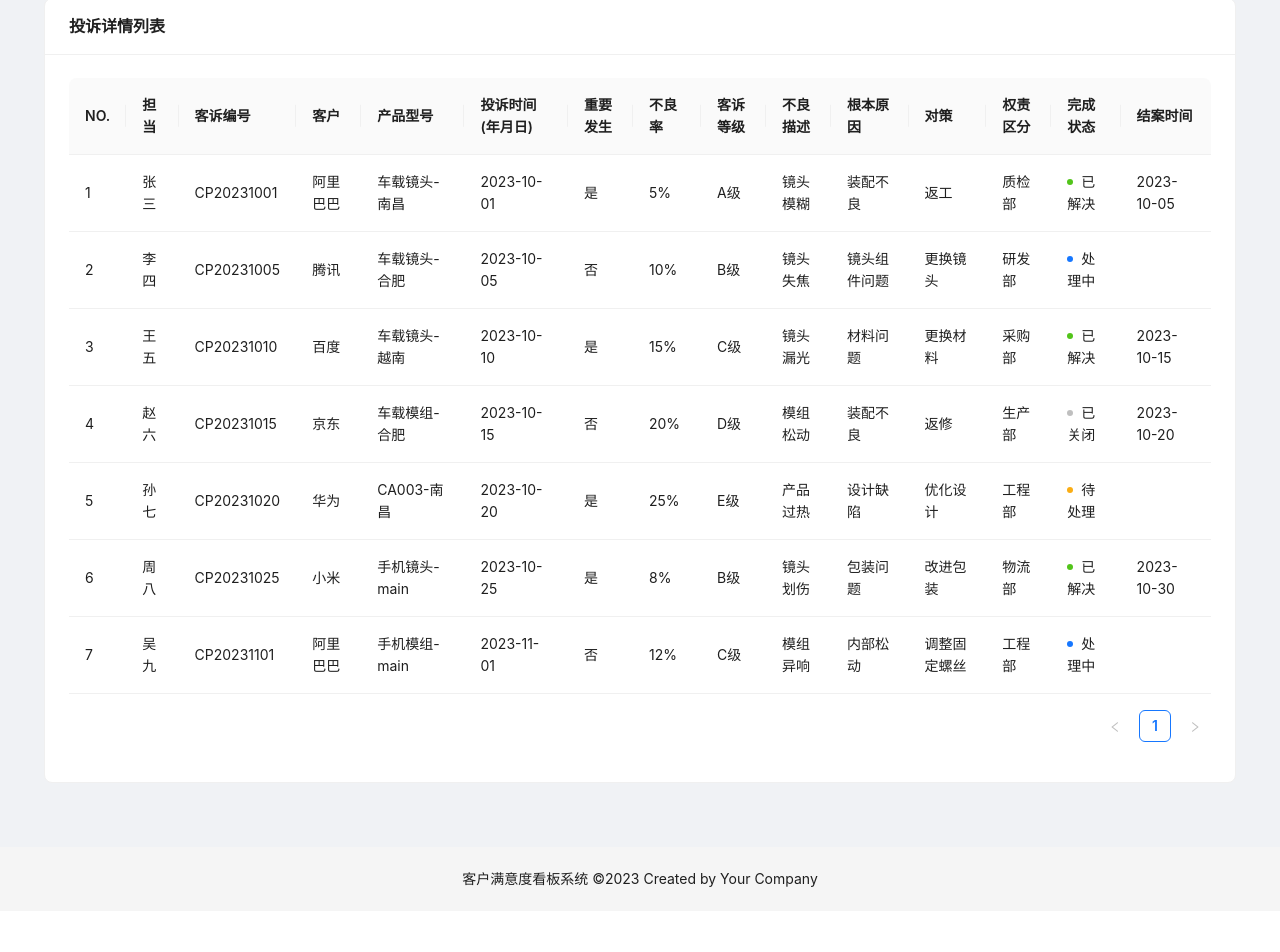
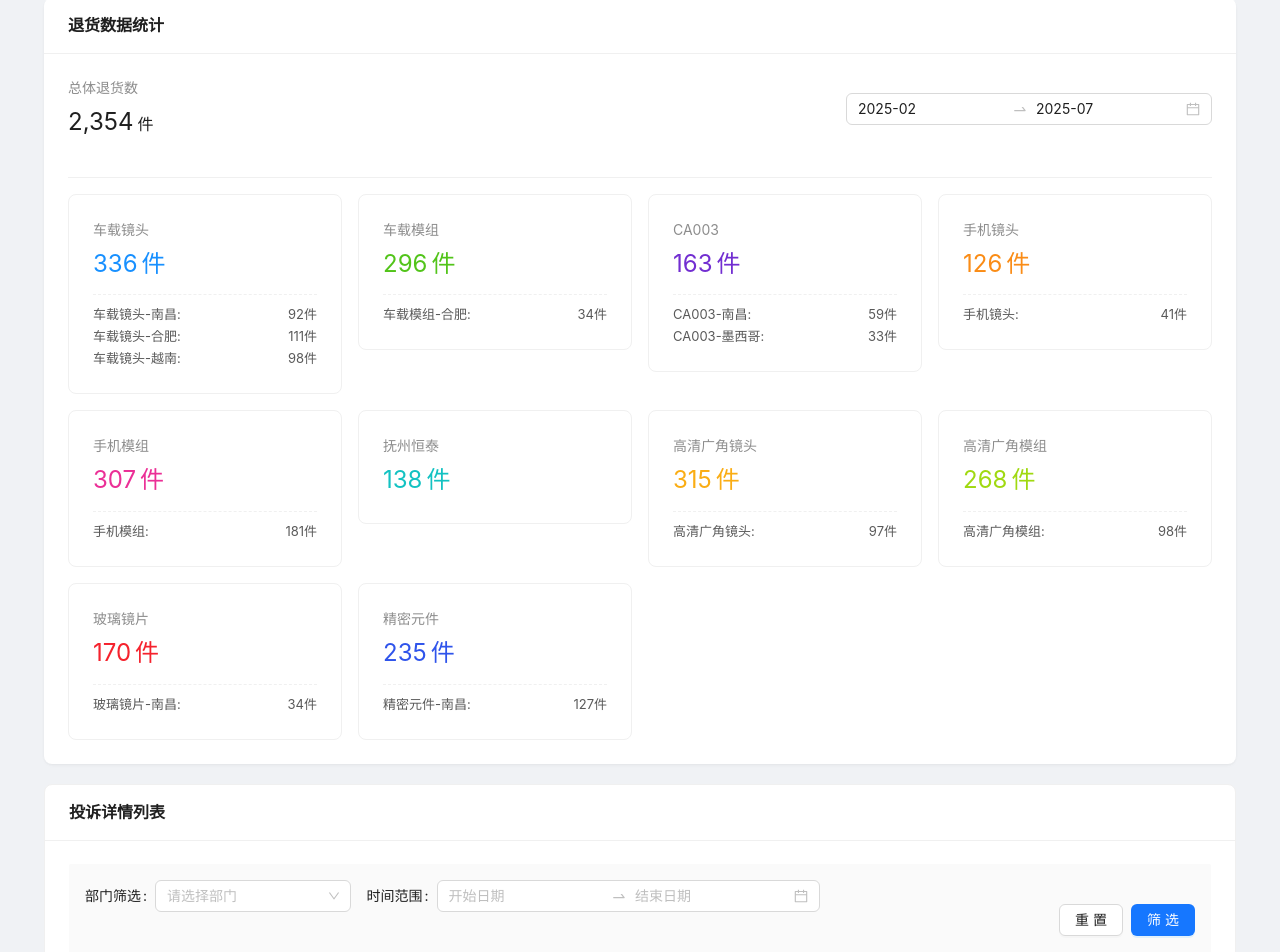
Before and after one commit to spiderHai/satisfacton, a Vue app: page / in a window 1280 px wide. Shown: the part 1538-2490 px from the top of the page. Before the commit the page ends 2449 px from the top, so only its background shows below. Built offline with nearby package versions, Linux system fonts and the light colour scheme.

Commit message:
feat: init

```diff
--- a/src/components/ComplaintDetailTable.vue
+++ b/src/components/ComplaintDetailTable.vue
@@ -1,7 +1,48 @@
 <template>
+  <!-- 添加部门和时间选择器 -->
+  <div class="filter-container">
+    <a-row :gutter="16" style="margin-bottom: 16px">
+      <a-col :xs="24" :sm="12" :md="8" :lg="6">
+        <a-form-item label="部门筛选">
+          <a-tree-select
+            v-model:value="selectedDepartment"
+            style="width: 100%"
+            :dropdown-style="{ maxHeight: '400px', overflow: 'auto' }"
+            :tree-data="departmentOptions"
+            placeholder="请选择部门"
+            allow-clear
+            tree-default-expand-all
+            @change="handleFilter"
+          />
+        </a-form-item>
+      </a-col>
+      <a-col :xs="24" :sm="12" :md="12" :lg="10">
+        <a-form-item label="时间范围">
+          <a-range-picker
+            v-model:value="dateRange"
+            format="YYYY-MM-DD"
+            :placeholder="['开始日期', '结束日期']"
+            @change="handleFilter"
+            style="width: 100%"
+          />
+        </a-form-item>
+      </a-col>
+      <a-col
+        :xs="24"
+        :sm="24"
+        :md="4"
+        :lg="8"
+        style="text-align: right; align-self: flex-end"
+      >
+        <a-button style="margin-right: 8px" @click="resetFilter">重置</a-button>
+        <a-button type="primary" @click="handleFilter">筛选</a-button>
+      </a-col>
+    </a-row>
+  </div>
+
   <a-table
     :columns="columns"
-    :data-source="data"
+    :data-source="filteredData"
     :pagination="{ pageSize: 10 }"
     :scroll="{ x: 1000 }"
   >
@@ -24,13 +65,75 @@
 </template>
 
 <script setup lang="ts">
-import { defineProps, defineEmits } from "vue";
+import { defineProps, defineEmits, ref, computed } from "vue";
+import dayjs, { Dayjs } from "dayjs";
 
 const props = defineProps<{
   columns: any[];
   data: any[];
+  departmentOptions?: any[];
 }>();
-const emit = defineEmits(["view-detail"]);
+
+const emit = defineEmits(["view-detail", "filter-change"]);
+
+// 筛选条件
+const selectedDepartment = ref<string | undefined>(undefined);
+const dateRange = ref<[Dayjs, Dayjs] | null>(null);
+
+// 过滤后的数据
+const filteredData = computed(() => {
+  let result = [...props.data];
+
+  // 部门筛选
+  if (selectedDepartment.value) {
+    result = result.filter((item) =>
+      item.productModel?.includes(getDepartmentName(selectedDepartment.value))
+    );
+  }
+
+  // 时间筛选
+  if (dateRange.value && dateRange.value[0] && dateRange.value[1]) {
+    const startDate = dateRange.value[0].format("YYYY-MM-DD");
+    const endDate = dateRange.value[1].format("YYYY-MM-DD");
+
+    result = result.filter((item) => {
+      const itemDate = item.deliveryDate;
+      return itemDate >= startDate && itemDate <= endDate;
+    });
+  }
+
+  return result;
+});
+
+// 筛选处理
+const handleFilter = () => {
+  emit("filter-change", {
+    department: selectedDepartment.value,
+    dateRange: dateRange.value,
+  });
+};
+
+// 重置筛选
+const resetFilter = () => {
+  selectedDepartment.value = undefined;
+  dateRange.value = null;
+  handleFilter();
+};
+
+// 根据部门ID获取部门名称
+const getDepartmentName = (deptId: string): string => {
+  if (!props.departmentOptions) return deptId;
+
+  for (const dept of props.departmentOptions) {
+    if (dept.value === deptId) return dept.title;
+    if (dept.children) {
+      for (const child of dept.children) {
+        if (child.value === deptId) return child.title;
+      }
+    }
+  }
+  return deptId;
+};
 
 // 投诉等级颜色
 const getComplaintLevelColor = (level: string) => {
@@ -55,3 +158,12 @@ const getStatusType = (status: string) => {
   return statusMap[status] || "default";
 };
 </script>
+
+<style scoped>
+.filter-container {
+  margin-bottom: 16px;
+  background-color: #fafafa;
+  padding: 16px;
+  border-radius: 2px;
+}
+</style>
--- a/src/components/SatisfactionDashboard.vue
+++ b/src/components/SatisfactionDashboard.vue
@@ -132,7 +132,63 @@
         </a-card>
       </a-col>
     </a-row>
-
+    <!-- 退货数据统计区 -->
+    <a-card class="returns-card" title="退货数据统计" :bordered="false">
+      <div class="returns-header">
+        <a-statistic
+          title="总体退货数"
+          :value="totalReturns"
+          style="margin-bottom: 20px"
+        >
+          <template #suffix>
+            <span style="font-size: 16px">件</span>
+          </template>
+        </a-statistic>
+        <a-range-picker
+          v-model:value="returnsDateRange"
+          format="YYYY-MM"
+          :placeholder="['开始月份', '结束月份']"
+          @change="updateReturnsData"
+          style="margin-bottom: 20px"
+        />
+      </div>
+      <a-divider style="margin: 16px 0" />
+      <a-row :gutter="[16, 16]">
+        <a-col
+          :xs="24"
+          :sm="12"
+          :md="8"
+          :lg="6"
+          v-for="dept in topDepartments"
+          :key="dept.value"
+        >
+          <a-card bordered>
+            <a-statistic
+              :title="dept.title"
+              :value="getDepartmentReturns(dept.value)"
+              :value-style="{ color: getDepartmentColor(dept.value) }"
+            >
+              <template #suffix>
+                <span>件</span>
+              </template>
+            </a-statistic>
+            <div
+              v-if="dept.children && dept.children.length > 0"
+              class="sub-dept-stats"
+            >
+              <div
+                v-for="child in dept.children"
+                :key="child.value"
+                class="sub-dept-item"
+              >
+                <span>{{ child.title }}: </span>
+                <span>{{ getSubDepartmentReturns(child.value) }}件</span>
+              </div>
+            </div>
+          </a-card>
+        </a-col>
+      </a-row>
+    </a-card>
     <!-- 投诉详情表格区 -->
     <a-card class="detail-card" title="投诉详情列表">
       <ComplaintDetailTable
@@ -155,19 +211,63 @@ import {
   departmentOptions,
   customerOptions,
   complaintData,
+  getReturnData,
+  getTotalReturnsByMonth,
+  getDepartmentReturnsByMonth,
 } from "../data/mockData";
 
 // 渲染图标
 const renderUpIcon = () => h(ArrowUpOutlined);
 const renderDownIcon = () => h(ArrowDownOutlined);
-
+const returnsDateRange = ref<[Dayjs, Dayjs]>([
+  dayjs().subtract(5, "month"),
+  dayjs(),
+]);
+const totalReturns = ref(1284);
+const departmentReturns = reactive({});
+const topDepartments = ref(departmentOptions);
 // 满意度颜色标识
 const getSatisfactionColor = (score: number) => {
   if (score >= 80) return "#52c41a";
   if (score >= 60) return "#faad14";
   return "#ff4d4f";
 };
+const updateReturnsData = () => {
+  if (!returnsDateRange.value) return;
 
+  // 计算总退货数
+  let total = 0;
+  for (let i = 0; i < topDepartments.value.length; i++) {
+    const dept = topDepartments.value[i];
+    const deptReturns = Math.floor(Math.random() * 300) + 100; // 模拟数据
+    departmentReturns[dept.value] = deptReturns;
+    total += deptReturns;
+
+    // 为子部门生成数据
+    if (dept.children && dept.children.length > 0) {
+      let subTotal = 0;
+      dept.children.forEach((child) => {
+        const childReturns = Math.floor(
+          deptReturns * (Math.random() * 0.5 + 0.1)
+        ); // 子部门占比10%-60%
+        departmentReturns[child.value] = childReturns;
+        subTotal += childReturns;
+      });
+
+      // 调整以确保子部门总和不超过父部门
+      if (subTotal > deptReturns) {
+        const ratio = deptReturns / subTotal;
+        dept.children.forEach((child) => {
+          departmentReturns[child.value] = Math.floor(
+            departmentReturns[child.value] * ratio
+          );
+        });
+      }
+    }
+  }
+
+  totalReturns.value = total;
+};
 // 投诉等级颜色
 const getComplaintLevelColor = (level: string) => {
   const colorMap: Record<string, string> = {
@@ -179,7 +279,32 @@ const getComplaintLevelColor = (level: string) => {
   };
   return colorMap[level] || "#bfbfbf";
 };
+const getDepartmentReturns = (deptValue: string) => {
+  return departmentReturns[deptValue] || 0;
+};
 
+// 获取子部门退货数
+const getSubDepartmentReturns = (deptValue: string) => {
+  return departmentReturns[deptValue] || 0;
+};
+
+// 部门颜色
+const getDepartmentColor = (deptValue: string) => {
+  const colorMap = {
+    "car-lens": "#1890ff",
+    "car-module": "#52c41a",
+    ca003: "#722ed1",
+    "mobile-lens": "#fa8c16",
+    "mobile-module": "#eb2f96",
+    "fuzhou-hengtai": "#13c2c2",
+    "hd-wide-lens": "#faad14",
+    "hd-wide-module": "#a0d911",
+    "glass-lens": "#f5222d",
+    "precision-parts": "#2f54eb",
+  };
+
+  return colorMap[deptValue] || "#1890ff";
+};
 // 状态标识
 const getStatusType = (status: string) => {
   const statusMap: Record<string, any> = {
@@ -596,7 +721,7 @@ const applyFilters = () => {
 onMounted(() => {
   initCharts();
   updateCustomerSatisfactionChart(); // 初始化客户满意度图表
-
+  updateReturnsData();
   // 窗口大小改变时重绘图表
   window.addEventListener("resize", () => {
     const charts = [
@@ -659,4 +784,31 @@ onMounted(() => {
   display: flex;
   justify-content: flex-end;
 }
+.satisfaction-dashboard {
+  padding: 20px;
+}
+.returns-card {
+  margin-bottom: 20px;
+}
+
+.returns-header {
+  display: flex;
+  justify-content: space-between;
+  align-items: center;
+  flex-wrap: wrap;
+}
+
+.sub-dept-stats {
+  margin-top: 12px;
+  border-top: 1px dashed #f0f0f0;
+  padding-top: 8px;
+}
+
+.sub-dept-item {
+  font-size: 13px;
+  color: rgba(0, 0, 0, 0.65);
+  line-height: 22px;
+  display: flex;
+  justify-content: space-between;
+}
 </style>
--- a/src/data/mockData.ts
+++ b/src/data/mockData.ts
@@ -1,3 +1,5 @@
+import dayjs, { Dayjs } from "dayjs";
+
 // 部门选项数据
 export const departmentOptions = [
   {
@@ -73,7 +75,7 @@ export const complaintData = [
     owner: "张三",
     complaintId: "CP20231001",
     customer: "阿里巴巴",
-    productModel: "车载镜头-南昌",
+    productModel: "aa",
     deliveryDate: "2023-10-01",
     importantOccur: "是",
     defectRate: "5%",
@@ -92,7 +94,7 @@ export const complaintData = [
     owner: "李四",
     complaintId: "CP20231005",
     customer: "腾讯",
-    productModel: "车载镜头-合肥",
+    productModel: "bb",
     deliveryDate: "2023-10-05",
     importantOccur: "否",
     defectRate: "10%",
@@ -111,7 +113,7 @@ export const complaintData = [
     owner: "王五",
     complaintId: "CP20231010",
     customer: "百度",
-    productModel: "车载镜头-越南",
+    productModel: "cc",
     deliveryDate: "2023-10-10",
     importantOccur: "是",
     defectRate: "15%",
@@ -130,7 +132,7 @@ export const complaintData = [
     owner: "赵六",
     complaintId: "CP20231015",
     customer: "京东",
-    productModel: "车载模组-合肥",
+    productModel: "dd",
     deliveryDate: "2023-10-15",
     importantOccur: "否",
     defectRate: "20%",
@@ -149,7 +151,7 @@ export const complaintData = [
     owner: "孙七",
     complaintId: "CP20231020",
     customer: "华为",
-    productModel: "CA003-南昌",
+    productModel: "ee",
     deliveryDate: "2023-10-20",
     importantOccur: "是",
     defectRate: "25%",
@@ -169,7 +171,7 @@ export const complaintData = [
     owner: "周八",
     complaintId: "CP20231025",
     customer: "小米",
-    productModel: "手机镜头-main",
+    productModel: "ff",
     deliveryDate: "2023-10-25",
     importantOccur: "是",
     defectRate: "8%",
@@ -188,7 +190,7 @@ export const complaintData = [
     owner: "吴九",
     complaintId: "CP20231101",
     customer: "阿里巴巴",
-    productModel: "手机模组-main",
+    productModel: "gg",
     deliveryDate: "2023-11-01",
     importantOccur: "否",
     defectRate: "12%",
@@ -383,75 +385,62 @@ export function getDeptCustomerSatisfactionData(deptId: string) {
   );
 }
 
-// 退货数据模拟
-export const mockReturnData = {
-  // 按月份的退货数量
-  returnDataByMonth: {
-    "2023-05": 52,
-    "2023-06": 67,
-    "2023-07": 58,
-    "2023-08": 43,
-    "2023-09": 49,
-    "2023-10": 38,
-  },
+// 获取退货数据
+export const getReturnData = (dateRange: [Dayjs, Dayjs]) => {
+  // 生成日期范围内的所有月份
+  const dates = [];
+  const currentDate = dayjs(dateRange[0]);
+  const endDate = dayjs(dateRange[1]);
 
-  // 按部门的退货数量（每月）
-  returnDataByDept: {
-    "车载镜头-南昌": {
-      "2023-05": 12,
-      "2023-06": 15,
-      "2023-07": 13,
-      "2023-08": 9,
-      "2023-09": 11,
-      "2023-10": 8,
-    },
-    "车载镜头-合肥": {
-      "2023-05": 8,
-      "2023-06": 10,
-      "2023-07": 9,
-      "2023-08": 7,
-      "2023-09": 8,
-      "2023-10": 6,
-    },
-    "车载镜头-越南": {
-      "2023-05": 6,
-      "2023-06": 8,
-      "2023-07": 7,
-      "2023-08": 5,
-      "2023-09": 6,
-      "2023-10": 5,
-    },
-    "车载模组-合肥": {
-      "2023-05": 10,
-      "2023-06": 12,
-      "2023-07": 11,
-      "2023-08": 8,
-      "2023-09": 9,
-      "2023-10": 7,
-    },
-    "CA003-南昌": {
-      "2023-05": 7,
-      "2023-06": 9,
-      "2023-07": 8,
-      "2023-08": 6,
-      "2023-09": 7,
-      "2023-10": 5,
-    },
-    "CA003-墨西哥": {
-      "2023-05": 5,
-      "2023-06": 7,
-      "2023-07": 6,
-      "2023-08": 4,
-      "2023-09": 5,
-      "2023-10": 4,
-    },
-    手机镜头: {
-      "2023-05": 4,
-      "2023-06": 6,
-      "2023-07": 4,
-      "2023-08": 4,
-      "2023-09": 3,
-      "2023-10": 3,
-    },
-  },
+  while (
+    currentDate.isBefore(endDate) ||
+    currentDate.isSame(endDate, "month")
+  ) {
+    dates.push(currentDate.format("YYYY-MM"));
+    currentDate.add(1, "month");
+  }
+
+  // 部门列表
+  const departments = ["销售部", "技术部", "客服部", "财务部"];
+
+  // 为每个部门生成随机退货数据
+  const data = departments.map(() => {
+    return dates.map(() => Math.floor(Math.random() * 50) + 10); // 10-60 的随机数
+  });
+
+  return { dates, departments, data };
 };
+
+// 为特定部门的月度退货数据
+export const getDepartmentReturnsByMonth = (
+  department: string,
+  month: string
+) => {
+  // 随机生成数据
+  return Math.floor(Math.random() * 50) + 10;
+};
+
+// 月度总退货数据
+export const getTotalReturnsByMonth = (month: string) => {
+  const departments = ["销售部", "技术部", "客服部", "财务部"];
+  return departments.reduce(
+    (total, dept) => total + getDepartmentReturnsByMonth(dept, month),
+    0
+  );
+};
+
+// 最近几个月的总退货数据趋势
+export const getReturnsMonthlyTrend = (months: number = 6) => {
+  const data = [];
+  const currentMonth = dayjs();
+
+  for (let i = months - 1; i >= 0; i--) {
+    const month = currentMonth.subtract(i, "month").format("YYYY-MM");
+    data.push({
+      month,
+      returns: getTotalReturnsByMonth(month),
+    });
+  }
+
+  return data;
+};
```
Also changed, not shown: 1 other file (tests, documents, lock files or other folders).
